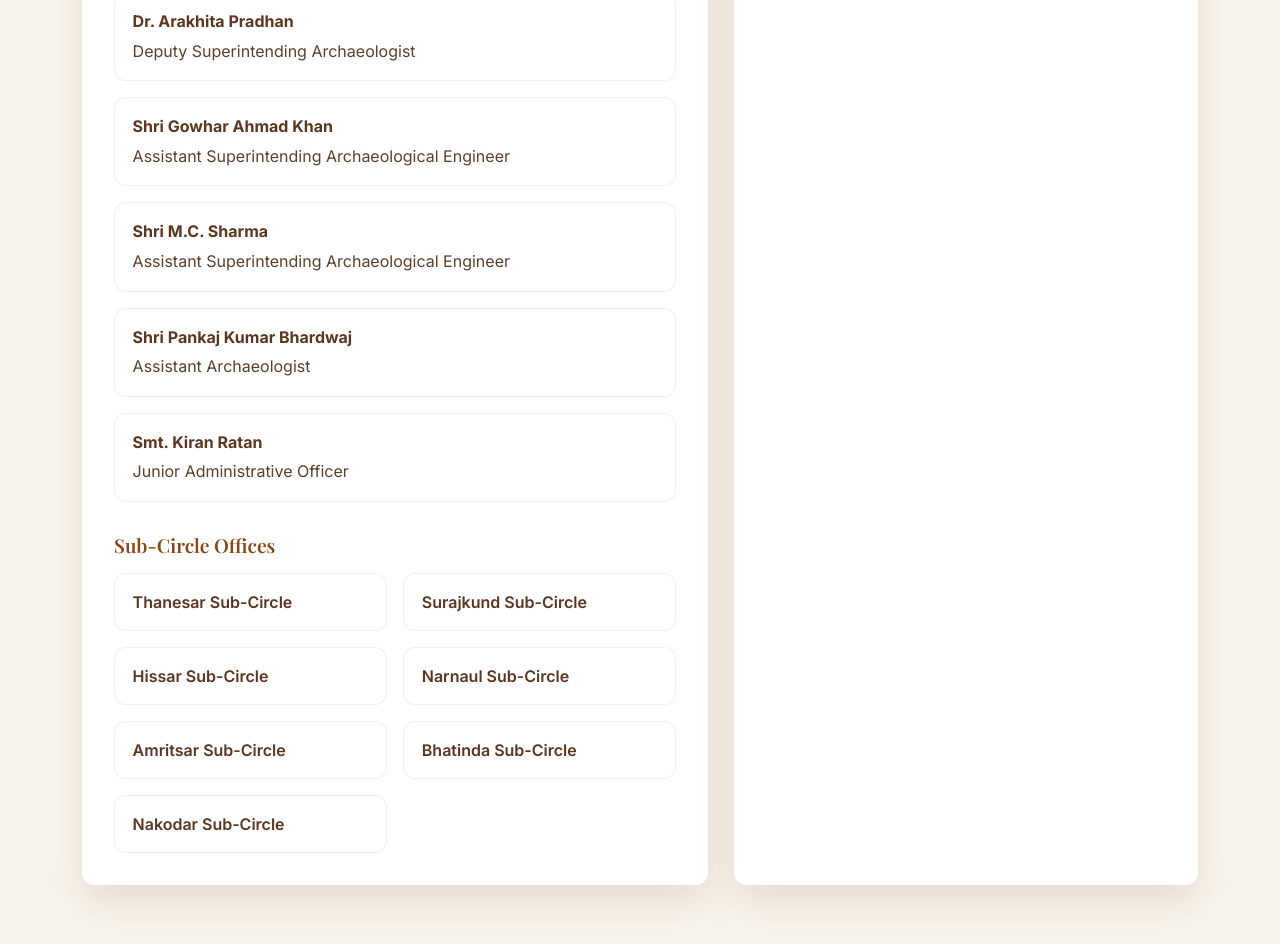
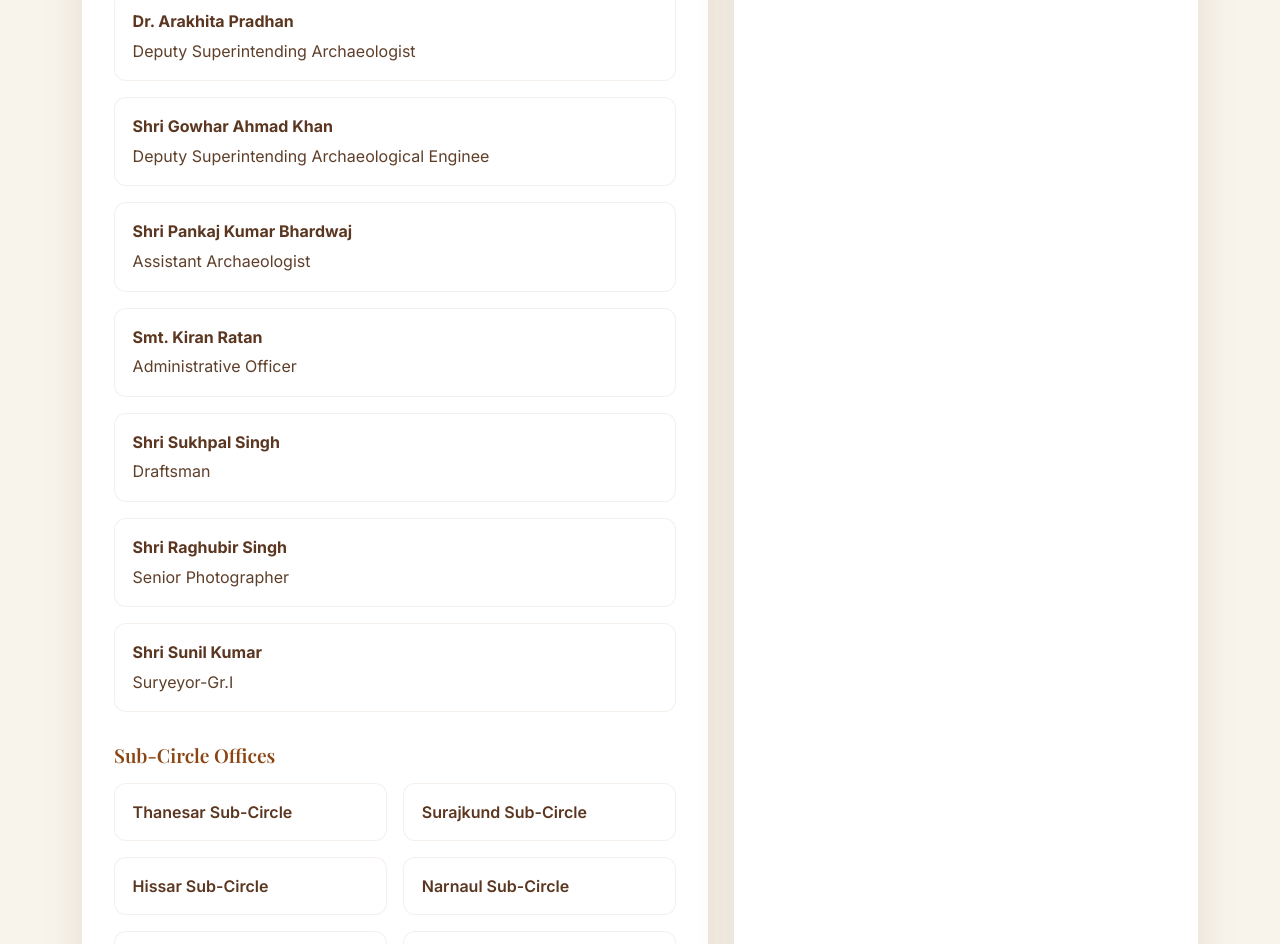
Before and after one commit to sakib2077/chand, a website: page contact.html in a window 1280 px wide. Shown: the part 844-1788 px from the top of the page. Drawn offline with nearby package versions, Linux system fonts and the light colour scheme.

Commit message:
contact update

```diff
--- a/contact.html
+++ b/contact.html
@@ -61,19 +61,31 @@
                 </div>
                 <div class="officer-item">
                   <p class="officer-name">Shri Gowhar Ahmad Khan</p>
+                  <p class="officer-role">Deputy Superintending Archaeological Enginee</p>
+                </div>
+                <!--<div class="officer-item">
+                  <p class="officer-name">Smt.Kiran Ratan</p>
                   <p class="officer-role">Assistant Superintending Archaeological Engineer</p>
-                </div>
-                <div class="officer-item">
-                  <p class="officer-name">Shri M.C. Sharma</p>
-                  <p class="officer-role">Assistant Superintending Archaeological Engineer</p>
-                </div>
+                </div>-->
                 <div class="officer-item">
                   <p class="officer-name">Shri Pankaj Kumar Bhardwaj</p>
                   <p class="officer-role">Assistant Archaeologist</p>
                 </div>
                 <div class="officer-item">
                   <p class="officer-name">Smt. Kiran Ratan</p>
-                  <p class="officer-role">Junior Administrative Officer</p>
+                  <p class="officer-role">Administrative Officer</p>
+                </div>
+                <div class="officer-item">
+                  <p class="officer-name">Shri Sukhpal Singh</p>
+                  <p class="officer-role">Draftsman</p>
+                </div>
+                <div class="officer-item">
+                  <p class="officer-name">Shri Raghubir Singh</p>
+                  <p class="officer-role">Senior Photographer</p>
+                </div>
+                <div class="officer-item">
+                  <p class="officer-name">Shri Sunil Kumar</p>
+                  <p class="officer-role">Suryeyor-Gr.I</p>
                 </div>
               </div>
             </div>
```
